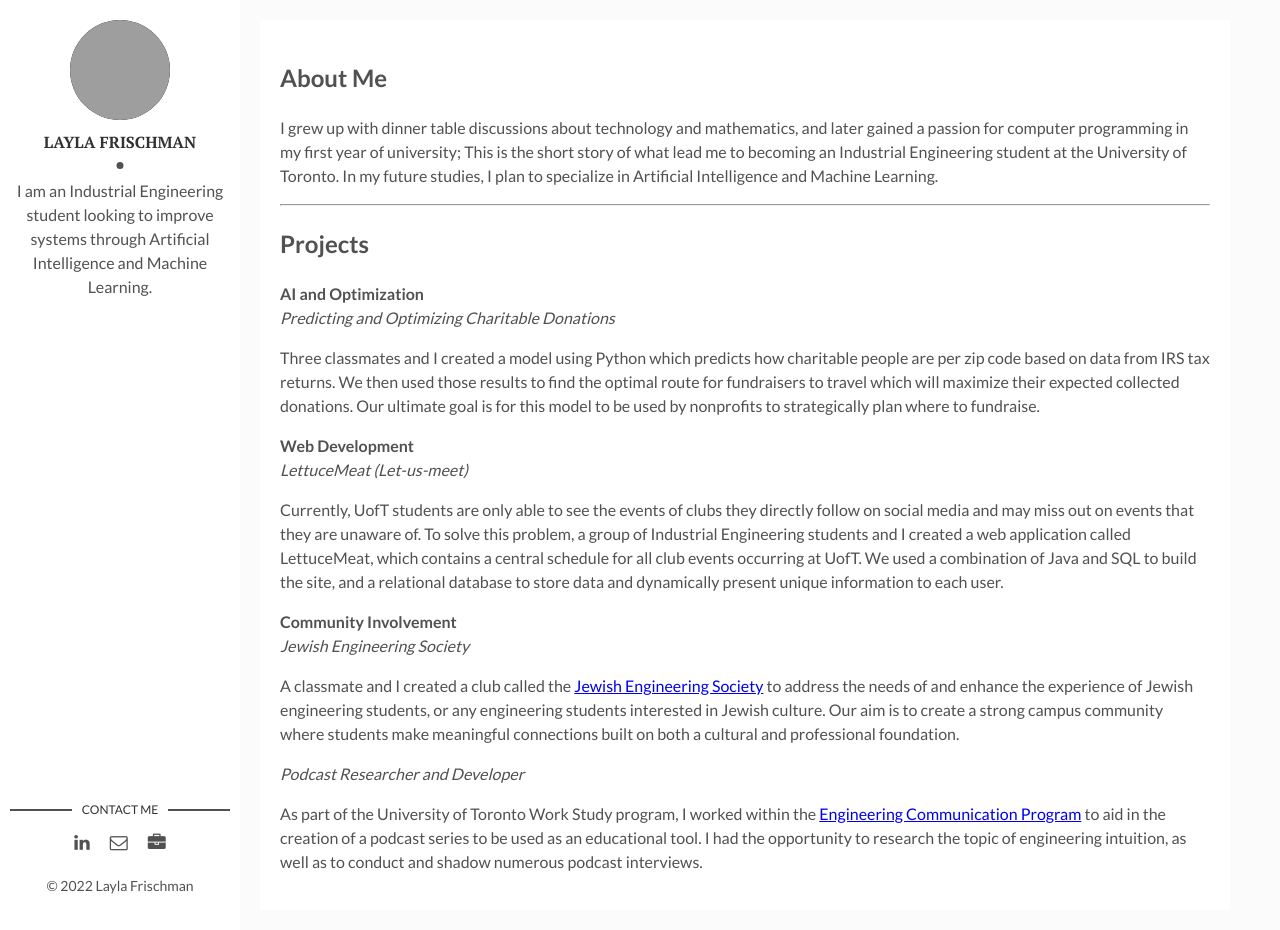
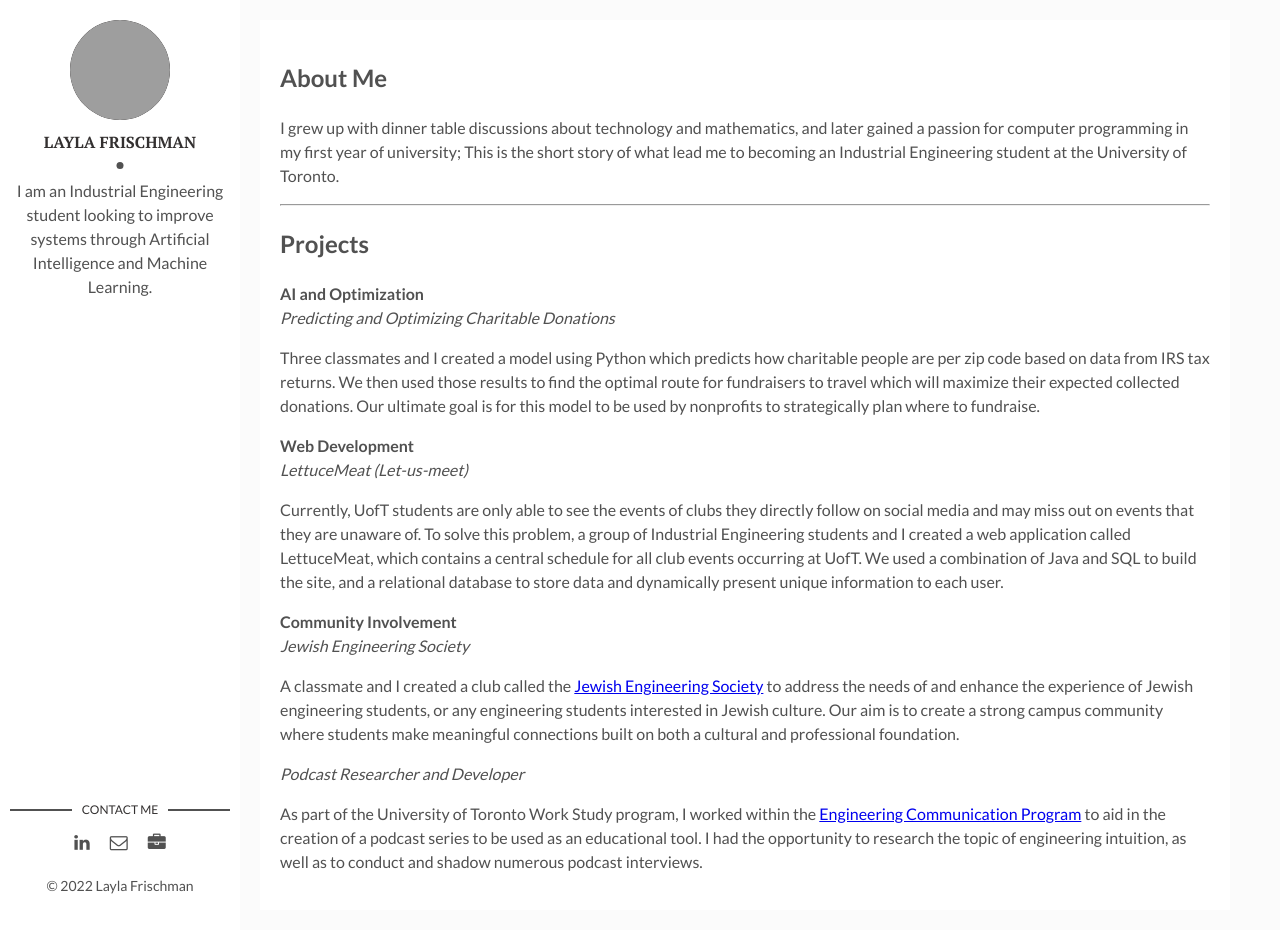
Before and after one commit to laylafrischman/laylafrischman.github.io, a Jekyll site: the page built from index.md, in a window 1280 px wide and 930 px high. Built offline with Jekyll 4.4.1, drawn with Linux system fonts in a browser that asks for light colours; grey boxes are pictures that could not be loaded.

Commit message:
Update index.md

```diff
--- a/index.md
+++ b/index.md
@@ -5,7 +5,7 @@ title: Homepage
 
 ## **About Me**
 
-I grew up with dinner table discussions about technology and mathematics, and later gained a passion for computer programming in my first year of university; This is the short story of what lead me to becoming an Industrial Engineering student at the University of Toronto. In my future studies, I plan to specialize in Artificial Intelligence and Machine Learning.
+I grew up with dinner table discussions about technology and mathematics, and later gained a passion for computer programming in my first year of university; This is the short story of what lead me to becoming an Industrial Engineering student at the University of Toronto.
 
 ****
 ## **Projects**
```
